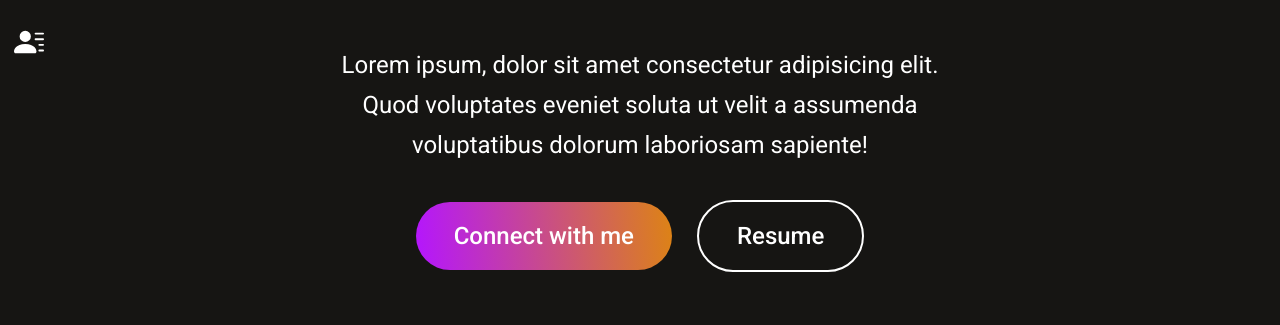
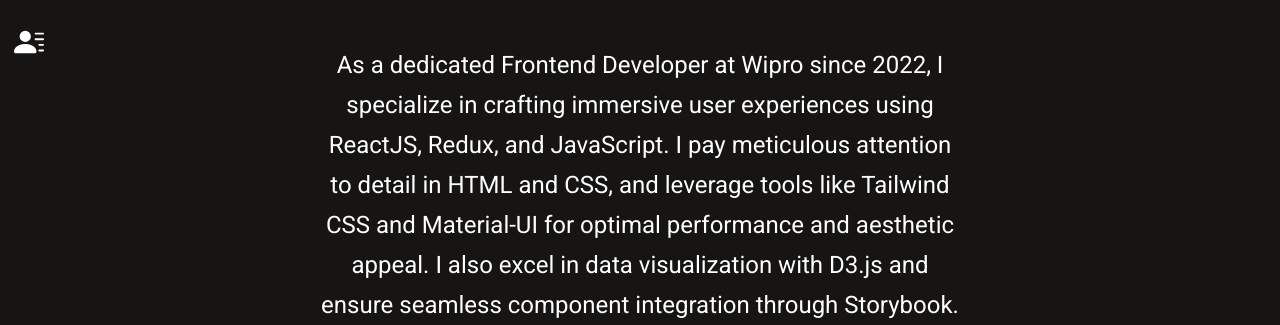
Before and after one commit to Deva9754/Portfolio, a React (Vite) app: page / in a window 1280 px wide. Shown: the part 434-759 px from the top of the page. Built offline with nearby package versions, Linux system fonts and the light colour scheme.

Commit message:
openpdf added

```diff
--- a/src/components/profile/Profile.jsx
+++ b/src/components/profile/Profile.jsx
@@ -1,7 +1,14 @@
+import AnchorLink from "react-anchor-link-smooth-scroll";
 import "./profile.css";
-import AnchorLink from "react-anchor-link-smooth-scroll";
+const Profile = () => {
+  const openPDF = () => {
+    // Assuming your PDF file is named "example.pdf" and is located in the "public" folder
+    var pdfPath = "/Devashish_sahu_Resume_frontend (2).pdf";
 
-const Profile = () => {
+    // Open the PDF in a new tab
+    window.open(pdfPath, "_blank");
+  };
+
   return (
     <div className="profile">
       <img
@@ -10,12 +17,18 @@
       />
       <h1>
         {" "}
-        <span>I`m Devashish Sahu</span> Frontend developer based in India.
+        <span>I`m Devashish Sahu</span> Frontend developer.
       </h1>
       <p>
-        Lorem ipsum, dolor sit amet consectetur adipisicing elit. Quod
-        voluptates eveniet soluta ut velit a assumenda voluptatibus dolorum
-        laboriosam sapiente!
+        As a dedicated Frontend Developer at Wipro since 2022, I specialize in
+        crafting immersive user experiences using ReactJS, Redux, and
+        JavaScript. I pay meticulous attention to detail in HTML and CSS, and
+        leverage tools like Tailwind CSS and Material-UI for optimal performance
+        and aesthetic appeal. I also excel in data visualization with D3.js and
+        ensure seamless component integration through Storybook.{" "}
+        {/*  My tenure at
+        Wipro has empowered me to deliver innovative solutions while honing my
+        expertise in frontend development.  */}
       </p>
       <div className="profile-action">
         <div className="profile-connect">
@@ -24,9 +37,12 @@
             Connect with me{" "}
           </AnchorLink>
         </div>
-        <div className="profile-resume">Resume</div>
+        <div className="profile-resume" onClick={openPDF}>
+          Resume
+        </div>
       </div>
     </div>
   );
 };
+
 export default Profile;
```
